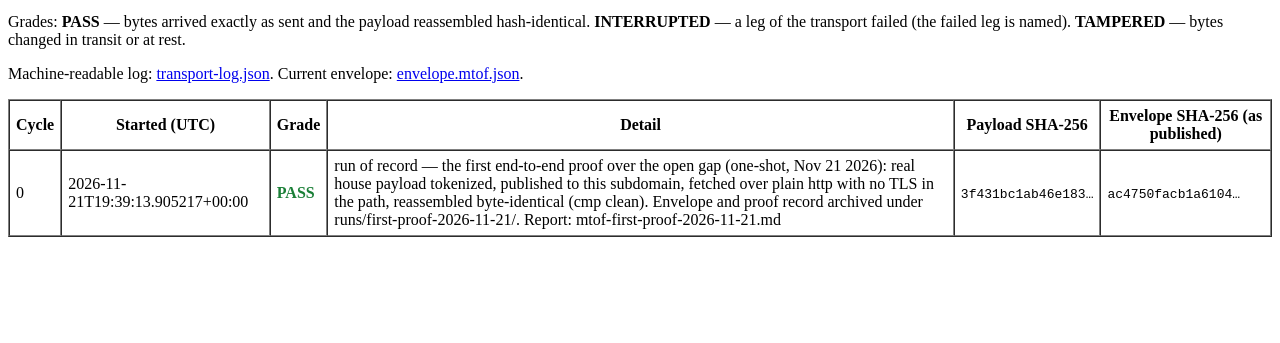
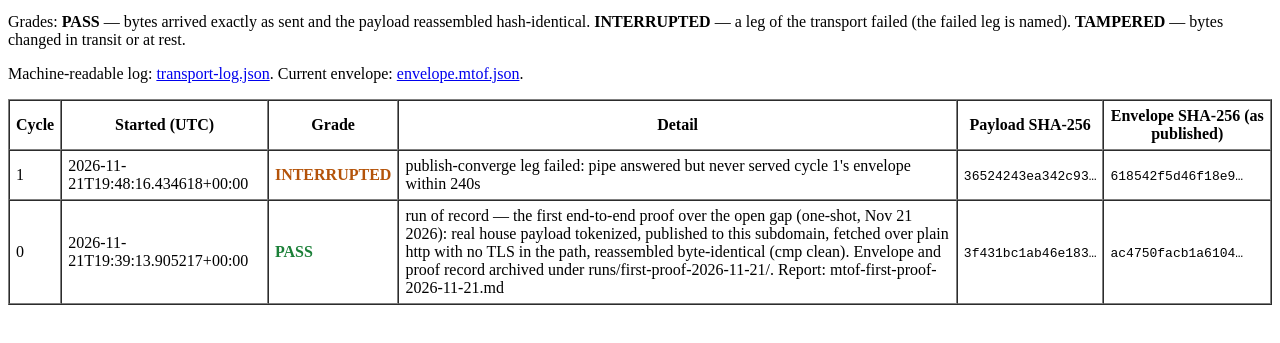
Before and after one commit to apex74-create/mtof-pipe, a plain HTML site: page transport-log.html in a window 1280 px wide. Shown: the part 137-480 px from the top of the page. Drawn offline with Linux system fonts and the light colour scheme.

Commit message:
transport log (html): cycle 1

```diff
--- a/transport-log.html
+++ b/transport-log.html
@@ -19,7 +19,7 @@ Current envelope: <a href="envelope.mtof.json">envelope.mtof.json</a>.</p>
 <table border="1" cellspacing="0" cellpadding="6">
 <tr><th>Cycle</th><th>Started (UTC)</th><th>Grade</th><th>Detail</th>
 <th>Payload SHA-256</th><th>Envelope SHA-256 (as published)</th></tr>
-<tr><td>0</td><td>2026-11-21T19:39:13.905217+00:00</td><td style='color:#1a7f37;font-weight:bold'>PASS</td><td>run of record — the first end-to-end proof over the open gap (one-shot, Nov 21 2026): real house payload tokenized, published to this subdomain, fetched over plain http with no TLS in the path, reassembled byte-identical (cmp clean). Envelope and proof record archived under runs/first-proof-2026-11-21/. Report: mtof-first-proof-2026-11-21.md</td><td><code>3f431bc1ab46e183…</code></td><td><code>ac4750facb1a6104…</code></td></tr>
+<tr><td>1</td><td>2026-11-21T19:48:16.434618+00:00</td><td style='color:#b45309;font-weight:bold'>INTERRUPTED</td><td>publish-converge leg failed: pipe answered but never served cycle 1&#x27;s envelope within 240s</td><td><code>36524243ea342c93…</code></td><td><code>618542f5d46f18e9…</code></td></tr><tr><td>0</td><td>2026-11-21T19:39:13.905217+00:00</td><td style='color:#1a7f37;font-weight:bold'>PASS</td><td>run of record — the first end-to-end proof over the open gap (one-shot, Nov 21 2026): real house payload tokenized, published to this subdomain, fetched over plain http with no TLS in the path, reassembled byte-identical (cmp clean). Envelope and proof record archived under runs/first-proof-2026-11-21/. Report: mtof-first-proof-2026-11-21.md</td><td><code>3f431bc1ab46e183…</code></td><td><code>ac4750facb1a6104…</code></td></tr>
 </table>
 </body>
 </html>
```
